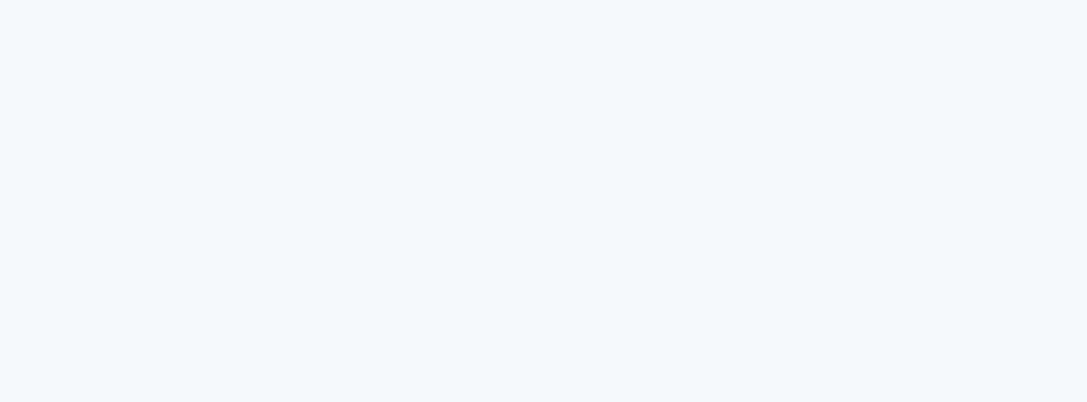
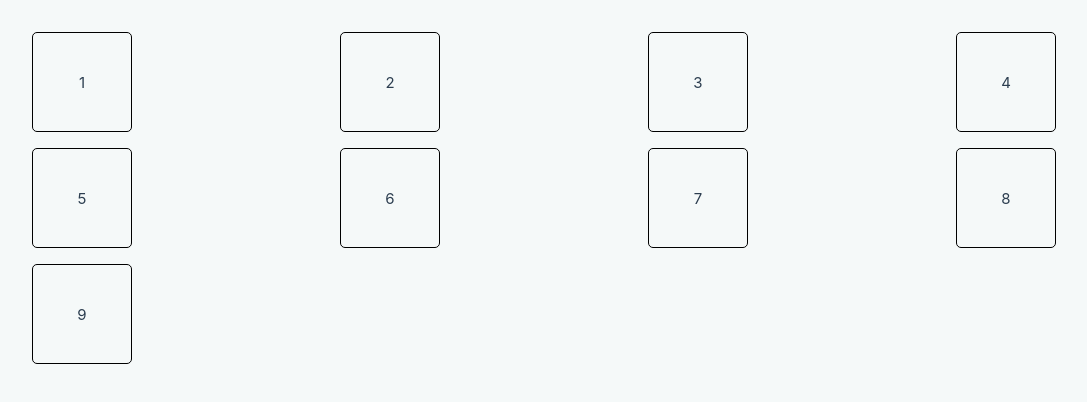
Before and after one commit to yizhixiaowutu/vue3-demo, a Vue app: page /css-page/background in a window 1280 px wide. Before the commit this address had no page. Shown: the top 402 px of the page, without its empty margins (0-1087 px from the left). Built offline with nearby package versions, Linux system fonts and the light colour scheme.

Commit message:
feat: css-page

```diff
--- a/src/router/index.ts
+++ b/src/router/index.ts
@@ -55,6 +55,23 @@ const router = createRouter({
       name: 'demo',
       component: () => import('@/views/demo/index.vue'),
     },
+    {
+      // css 学习
+      path: '/css-page',
+      name: 'css-page',
+      // component: () => import('@/views/css-page/index.vue'),
+      children: [
+        {
+          path: '/',
+          component: () => import('@/views/css-page/index.vue'),
+        },
+        {
+          path: '/css-page/background',
+          name: 'background',
+          component: () => import('@/views/css-page/background.vue'),
+        },
+      ],
+    },
   ],
 })
 
--- /dev/null
+++ b/src/views/css-page/background.vue
@@ -0,0 +1,26 @@
+<template>
+  <div id="css-background" class="grid grid-cols-4 gap-4">
+    <div class="h-100 w-100">1</div>
+    <div class="h-100 w-100">2</div>
+    <div class="h-100 w-100">3</div>
+    <div class="h-100 w-100">4</div>
+    <div class="h-100 w-100">5</div>
+    <div class="h-100 w-100">6</div>
+    <div class="h-100 w-100">7</div>
+    <div class="h-100 w-100">8</div>
+    <div class="h-100 w-100">9</div>
+  </div>
+</template>
+
+<script setup lang="ts"></script>
+
+<style lang="scss" scoped>
+#css-background {
+  div {
+    border: 1px solid black;
+    border-radius: 5px;
+    text-align: center;
+    line-height: 100px;
+  }
+}
+</style>
--- /dev/null
+++ b/src/views/css-page/index.vue
@@ -0,0 +1,10 @@
+<template>
+  <div id="css-page"></div>
+</template>
+
+<script setup lang="ts"></script>
+
+<style lang="scss" scoped>
+#css-page {
+}
+</style>
--- a/tailwind.config.js
+++ b/tailwind.config.js
@@ -3,6 +3,12 @@ module.exports = {
   content: ["./index.html", "./src/**/*.{vue,js,ts,jsx,tsx}"],
   theme: {
     extend: {},
+    height: {
+      100: '100px'
+    },
+    width: {
+      100: '100px'
+    },
   },
   plugins: [],
 };
```
